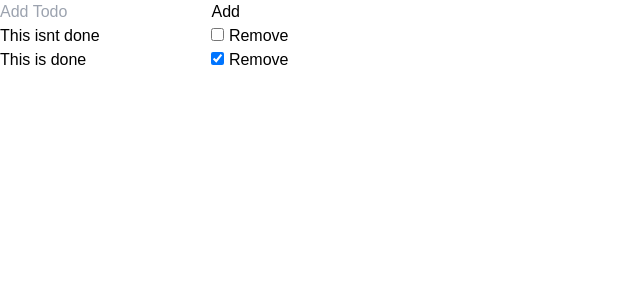
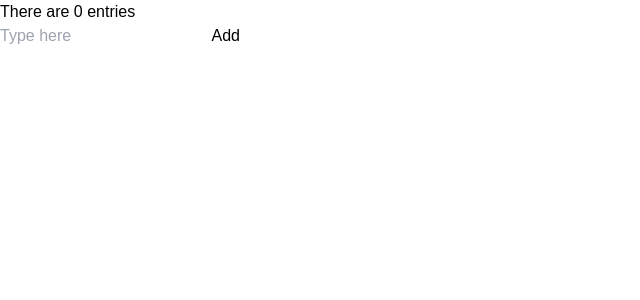
Before and after one commit to aadritraj/useful-stuff, a SvelteKit app: page /list in a window 1280 px wide. Shown: the top 300 px of the page, without its empty margins (0-640 px from the left). Built offline with nearby package versions, Linux system fonts and the light colour scheme.

Commit message:
list improvements

```diff
--- a/src/routes/list/+page.svelte
+++ b/src/routes/list/+page.svelte
@@ -1,16 +1,19 @@
 <script lang="ts">
-    let listItems = $state([
-        { text: "This isnt done", done: false },
-        { text: "This is done", done: true },
-    ]);
-    /* vscode syntax highlighting seems to break if these
-    newlines arent present, hope this is fixed soon. */
+    type TodoItem = {
+        text: string;
+        done: boolean
+    };
+    let listItems = $state<TodoItem[]>([]);
     let newTodoValue = $state("");
+
+    let done = $derived(listItems.filter((item) => item.done))
+    let unfinished = $derived(listItems.filter((item) => !item.done))
 
     const addTodo = () => {
         if (newTodoValue.length == 0) return;
 
         listItems = [...listItems, { text: newTodoValue, done: false }];
+        newTodoValue = "";
     };
 
     const editTodo = (event: Event) => {
@@ -36,21 +39,16 @@
         const index = +target.dataset.index!;
 
         listItems.splice(index, 1);
-    }
+    };
 </script>
 
 <div>
-    <input
-        onkeydown={(event: KeyboardEvent) => {
-            if (event.key != "Enter") return;
-
-            addTodo();
-        }}
-        bind:value={newTodoValue}
-        placeholder="Add Todo"
-        type="text"
-    />
-    <button onclick={addTodo}>Add</button>
+    <h1>
+        There are {listItems.length} entries
+    </h1>
+    {#if listItems.length > 0}
+        ({done.length} completed, {unfinished.length} uncompleted)
+    {/if}
 
     <div>
         {#each listItems as todo, i}
@@ -61,4 +59,16 @@
             </div>
         {/each}
     </div>
+
+    <input
+        onkeydown={(event: KeyboardEvent) => {
+            if (event.key != "Enter") return;
+
+            addTodo();
+        }}
+        bind:value={newTodoValue}
+        placeholder="Type here"
+        type="text"
+    />
+    <button onclick={addTodo}>Add</button>
 </div>
```
